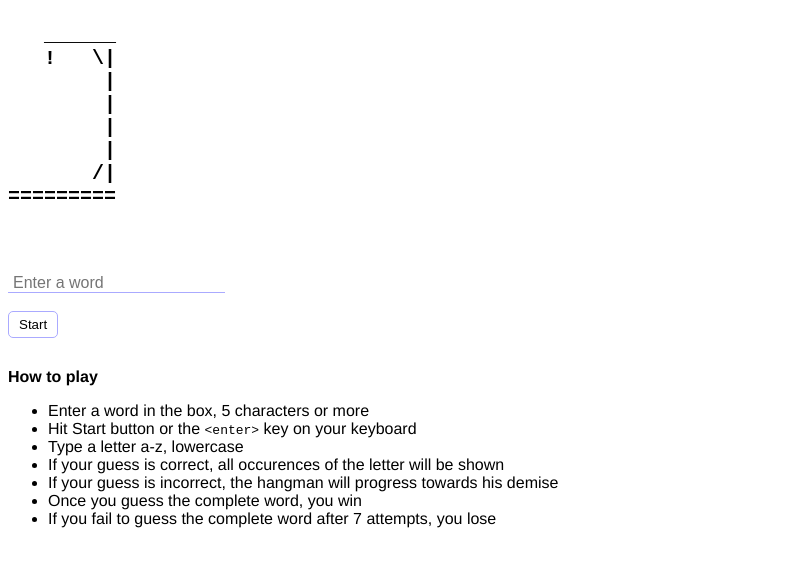
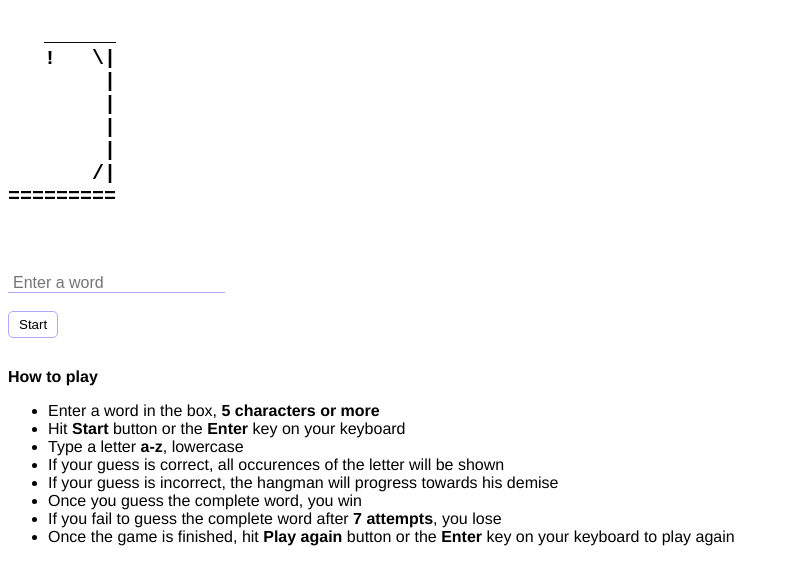
Before and after one commit to amaiorov/hangman, a plain HTML site: page index.html in a window 1280 px wide. Shown: the part 79-664 px from the top of the page, without its empty margins (0-789 px from the left). Drawn offline with Linux system fonts and the light colour scheme.

Commit message:
adding comments; styling

```diff
--- a/index.html
+++ b/index.html
@@ -39,13 +39,14 @@
   <div class="instructions">
     <strong>How to play</strong>
     <ul>
-      <li>Enter a word in the box, 5 characters or more</li>
-      <li>Hit Start button or the <code>&lt;enter&gt;</code> key on your keyboard</li>
-      <li>Type a letter a-z, lowercase</li>
+      <li>Enter a word in the box, <strong>5 characters or more</strong></li>
+      <li>Hit <strong>Start</strong> button or the <strong>Enter</strong> key on your keyboard</li>
+      <li>Type a letter <strong>a-z</strong>, lowercase</li>
       <li>If your guess is correct, all occurences of the letter will be shown</li>
       <li>If your guess is incorrect, the hangman will progress towards his demise</li>
       <li>Once you guess the complete word, you win</li>
-      <li>If you fail to guess the complete word after 7 attempts, you lose</li>
+      <li>If you fail to guess the complete word after <strong>7 attempts</strong>, you lose</li>
+      <li>Once the game is finished, hit <strong>Play again</strong> button or the <strong>Enter</strong> key on your keyboard to play again</li>
     </ul>
   </div>
 
--- a/styles/main.css
+++ b/styles/main.css
@@ -46,3 +46,9 @@ button {
 .instructions {
   margin-top: 30px;
 }
+.instructions span {
+  background: #eef;
+  padding: 5px 10px;
+  border-radius: 5px;
+  font-weight: bold;
+}
```
Also changed, not shown: scripts/app.js (+10 -8 lines).
